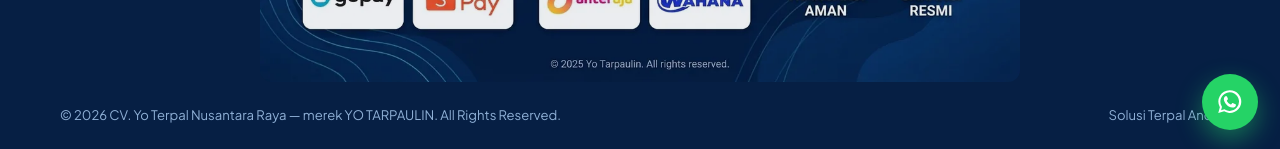
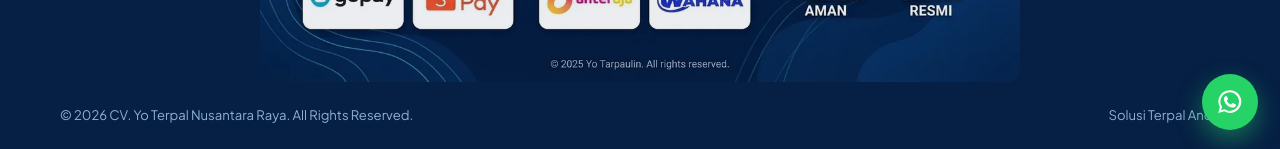
Before and after one commit to pelayanan/yotarpaulin, a Jekyll site: the page built from index.html, in a window 1280 px wide and 900 px high, scrolled down 13511 px. Shown: the part 748-897 px from the top of the window. Built offline with Jekyll 4.4.1, drawn with Linux system fonts in a browser that asks for light colours; some web fonts are replaced.

Commit message:
Footer: hapus 'merek YO TARPAULIN' (sisa frasa merek dagang)

```diff
--- a/_includes/footer.html
+++ b/_includes/footer.html
@@ -83,7 +83,7 @@
     </div>
 
     <div class="footer__bottom">
-      <span>&copy; {{ site.time | date: "%Y" }} {{ site.company }} — merek YO TARPAULIN. All Rights Reserved.</span>
+      <span>&copy; {{ site.time | date: "%Y" }} {{ site.company }}. All Rights Reserved.</span>
       <span>{{ site.brand_slogan }}</span>
     </div>
   </div>
```
